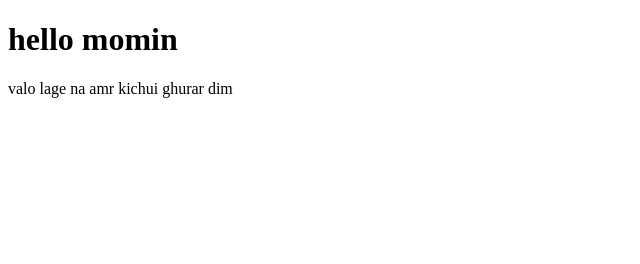
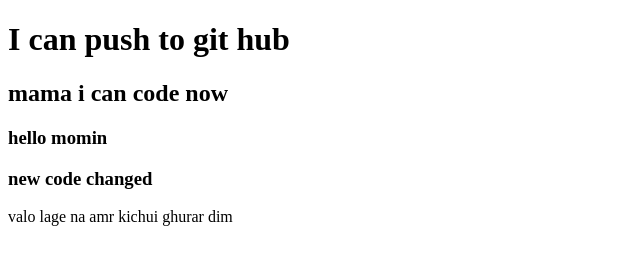
Before and after one commit to SumitaAkter/my_first_repo, a plain HTML site: page index.html in a window 1280 px wide. Shown: the whole page, without its empty margins (0-640 px from the left). Drawn offline with Linux system fonts and the light colour scheme.

Commit message:
added header

```diff
--- a/index.html
+++ b/index.html
@@ -7,7 +7,10 @@
     <title>my first repository website</title>
 </head>
 <body>
-    <h1>hello momin</h1>
+    <h1>I can push to git hub</h3>
+    <h2>mama i can code now</h2>
+    <h3>hello momin</h1>
+        <h3>new code changed</h3>
     <p>valo lage na amr kichui ghurar dim</p>
 </body>
 </html>
```
